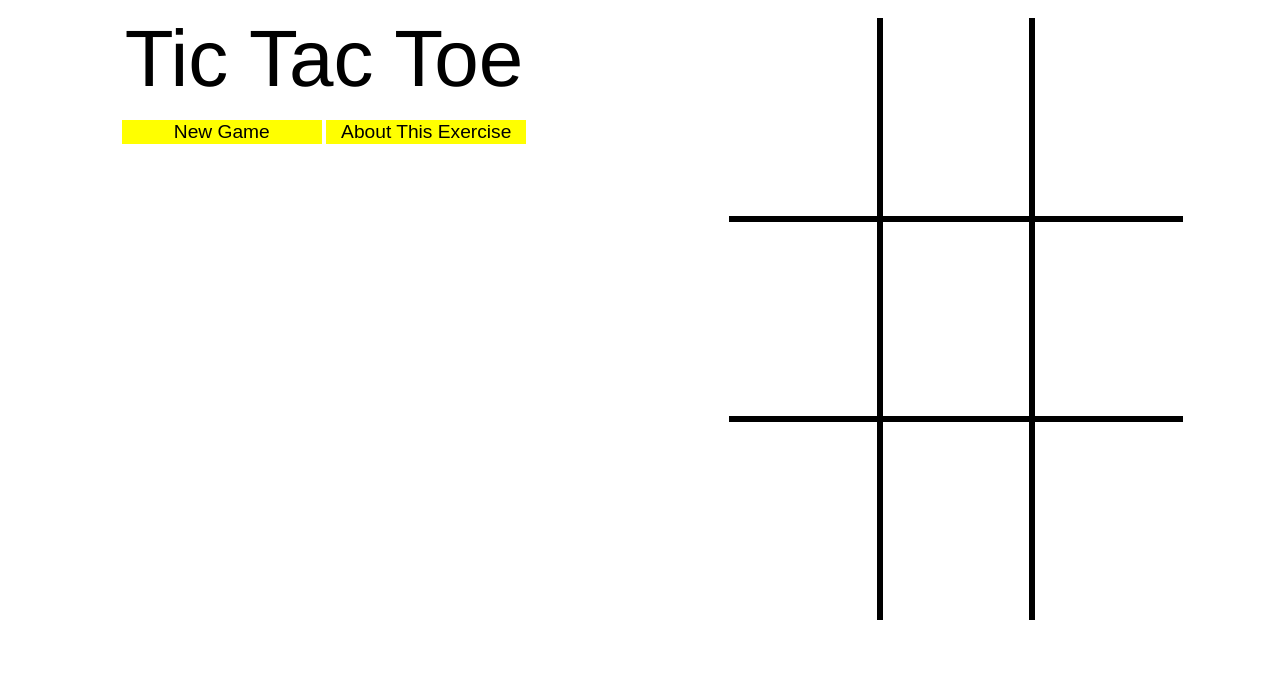
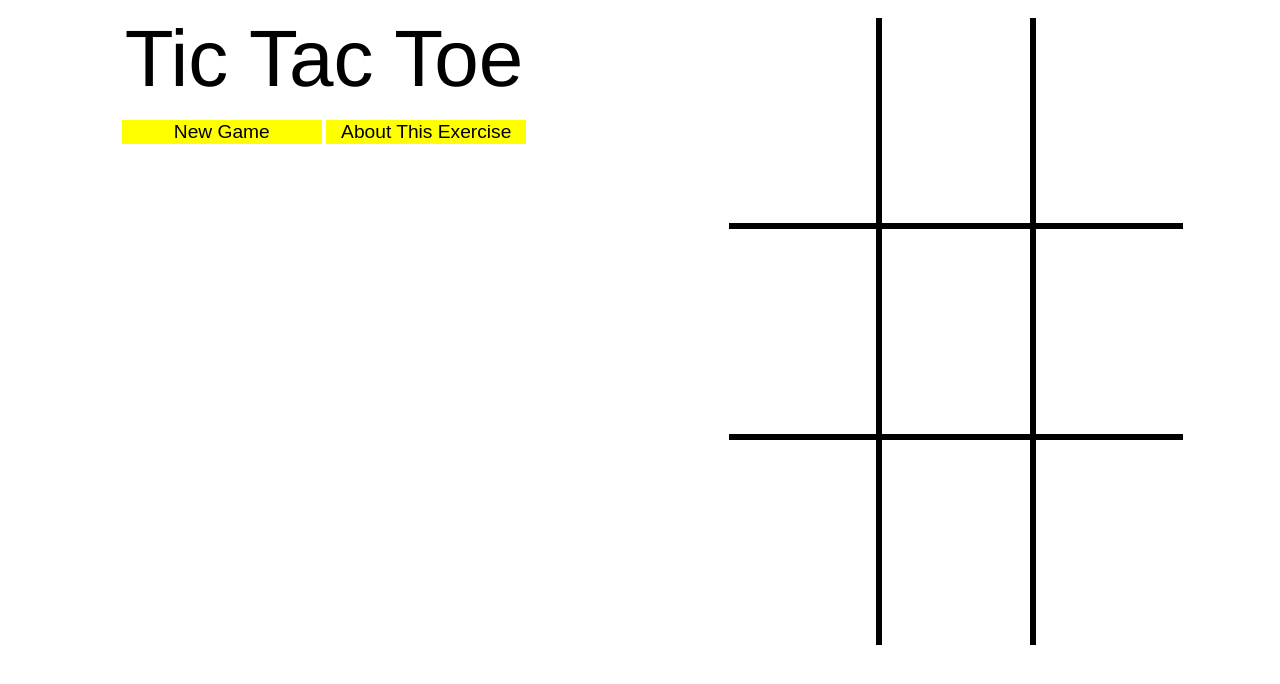
Before and after one commit to marceliotstein/tictactoe, a plain HTML site: page index.html in a window 1280 px wide. Drawn offline with Linux system fonts and the light colour scheme.

Commit message:
switched grid sizing method to monospace font

```diff
--- a/index.html
+++ b/index.html
@@ -31,37 +31,19 @@
       <div id="t3board">
         <table class="t3grid">
           <tr class="t3row">
-             <td class="t3cell">
-               <div id="box1" class="t3box t3top t3left">&nbsp;</div>
-             </td>
-             <td class="t3cell">
-               <div id="box2" class="t3box t3top t3center">&nbsp;</div>
-             </td>
-             <td class="t3cell">
-               <div id="box3" class="t3box t3top t3right">&nbsp;</div>
-             </td>
+            <td id="box1" class="t3cell t3top t3left"></td>
+            <td id="box2" class="t3cell t3top t3center"></td>
+            <td id="box3" class="t3cell t3top t3right"></td>
           </tr>
           <tr class="t3row">
-             <td class="t3cell">
-               <div id="box4" class="t3box t3middle t3left ">&nbsp;</div>
-             </td>
-             <td class="t3cell">
-               <div id="box5" class="t3box t3middle t3center">&nbsp;</div>
-             </td>
-             <td class="t3cell">
-               <div id="box6" class="t3box t3middle t3right">&nbsp;</div>
-             </td>
+            <td id="box4" class="t3cell t3middle t3left"></td>
+            <td id="box5" class="t3cell t3middle t3center"></td>
+            <td id="box6" class="t3cell t3middle t3right"></td>
           </tr>
           <tr class="t3row">
-             <td class="t3cell">
-               <div id="box7" class="t3box t3bottom t3left">&nbsp;</div>
-             </td>
-             <td class="t3cell">
-               <div id="box8" class="t3box t3bottom t3center">&nbsp;</div>
-             </td>
-             <td class="t3cell">
-               <div id="box9" class="t3box t3bottom t3right">&nbsp;</div>
-             </td>
+            <td id="box7" class="t3cell t3bottom t3left"></td>
+            <td id="box8" class="t3cell t3bottom t3center"></td>
+            <td id="box9" class="t3cell t3bottom t3right"></td>
           </tr>
         </table>
       </div>
--- a/t3.css
+++ b/t3.css
@@ -18,24 +18,16 @@ input {
   margin-bottom: 5px;
 }
 
-div {
+/* main page layout and grid with media queries */
+
+td {
   border-style: solid;
   border-width: 0px;
   border-color: black;
-}
-
-/* main page layout and grid with media queries */
-
-td {
-  width:33.33%;
-  position:relative;
-  valign: middle;
-}
-
-td:after{
-  content:'';
-  display:block;
-  margin-top:100%;
+  vertical-align: middle;
+  font-family: Courier, Monospace;
+  text-align: center;
+  vertical-align: middle;
 }
 
 #t3about {
@@ -56,33 +48,9 @@ td:after{
   margin: 0 auto;
 }
 
-td .t3box {
-  position:absolute;
-  top:0;
-  bottom:0;
-  left:0;
-  right:0;
-  font-family: helvetica, sans-serif;
-  font-size: 10vw;
-  text-align: center;
-}
-
-td {
-  width:33.33%;
-  position:relative;
-  valign: middle;
-}
-
-td:after{
-  content:'';
-  display:block;
-  margin-top:100%;
-}
-
 @media (orientation: portrait) {
-  td .t3box {
+  td {
     font-size: 26vw;
-    vertical-align: middle;
   }
   .t3grid {
     width: 85%;
@@ -97,9 +65,8 @@ td:after{
 }
 
 @media (orientation: landscape) {
-  td .t3box {
+  td {
     font-size: 14vw;
-    vertical-align: middle;
   }
   .t3grid {
     height: 75%;
@@ -149,9 +116,9 @@ td:after{
 }
 
 .t3cell {
+  text-align: center;
+  vertical-align: middle;
   border-width: 0px;
-  padding-top: 2vw;
-  padding-bottom: 2vw;
 }
 
 .t3left {
--- a/t3.js
+++ b/t3.js
@@ -2,7 +2,7 @@
  * t3.js
  */
 
-/* define game board */
+/* game board */
 
 var playerOne = "X";
 var playerTwo = "O";
@@ -30,7 +30,7 @@ var about = document.getElementById('t3about');
 var board = document.getElementById('t3board');
 var result = document.getElementById('result');
 var aboutButton = document.getElementById('aboutButton');
-var boxes = document.getElementsByClassName('t3box');
+var boxes = document.getElementsByClassName('t3cell');
 
 /* toggle "about" text which shares space with game board */
 
@@ -111,15 +111,21 @@ for (i=0; i<boxes.length; i++) {
     } else if (this.id=="box9") {
       b = 8;
     }
+
+    // make a move by placing character, marking grid and flipping active player
+
     if (activeGrid[b]==null) {
+      this.innerHTML = activePlayer;
       activeGrid[b] = activePlayer;
-      this.innerHTML = activePlayer;
       if (activePlayer==playerOne) {
         activePlayer = playerTwo;
       } else if (activePlayer==playerTwo) {
         activePlayer = playerOne;
       }
       numFilled++;
+
+      // determine if the game has ended
+
       reviewMove();
     }
   }
```
